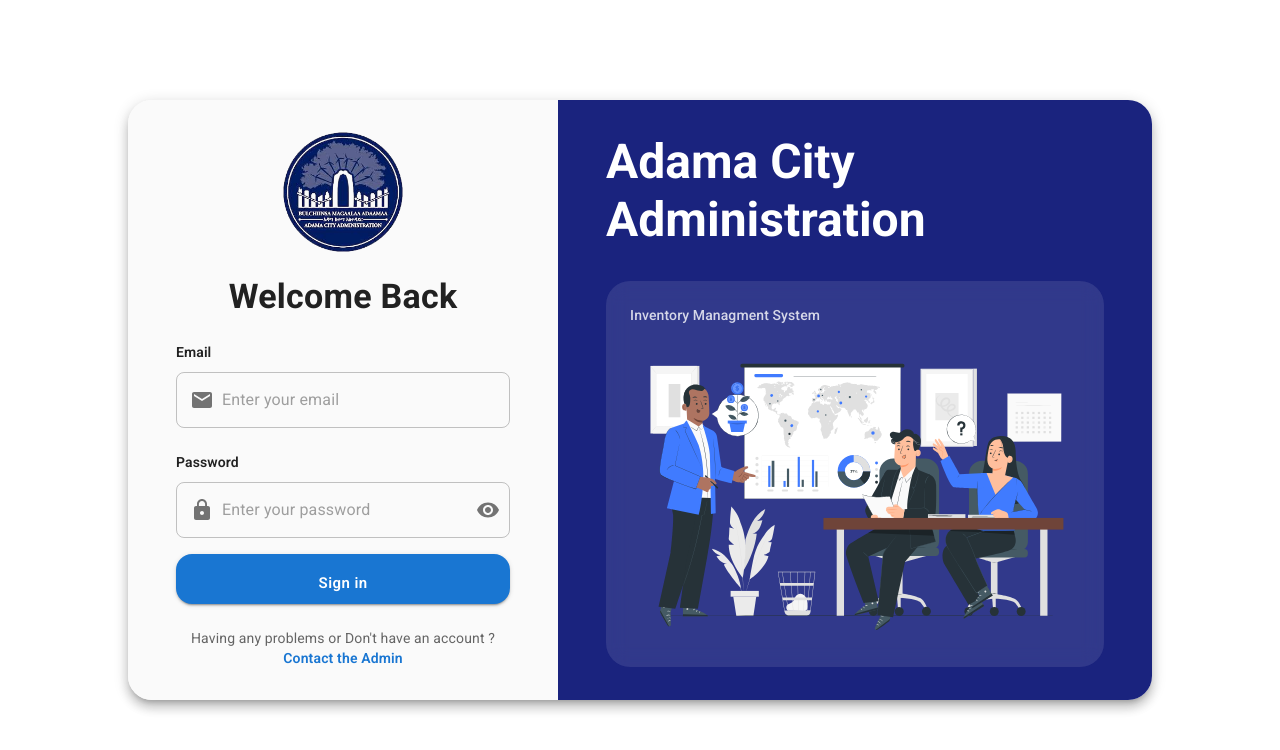
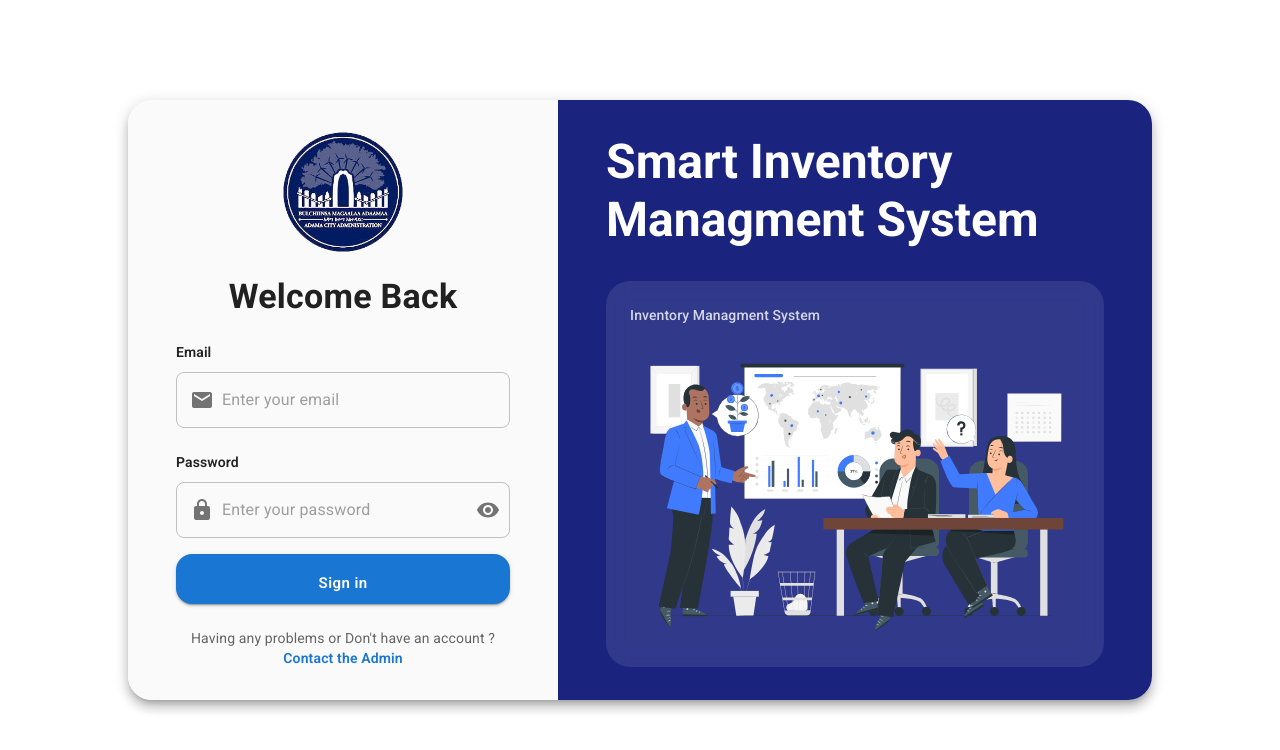
Before and after one commit to Esam-jr/Inventory, a React (Vite) app in the folder frontend/: page /login in a window 1280 px wide. Shown: the top 750 px of the page. Built offline with nearby package versions, Linux system fonts and the light colour scheme; no server answers.

Commit message:
Refactro: a UI twink for better visual

```diff
--- a/frontend/src/components/auth/LoginForm.jsx
+++ b/frontend/src/components/auth/LoginForm.jsx
@@ -225,7 +225,7 @@
                 lineHeight: 1.2,
               }}
             >
-              Adama City Administration{" "}
+              Smart Inventory Managment System{" "}
             </Typography>
 
             <Box
```
